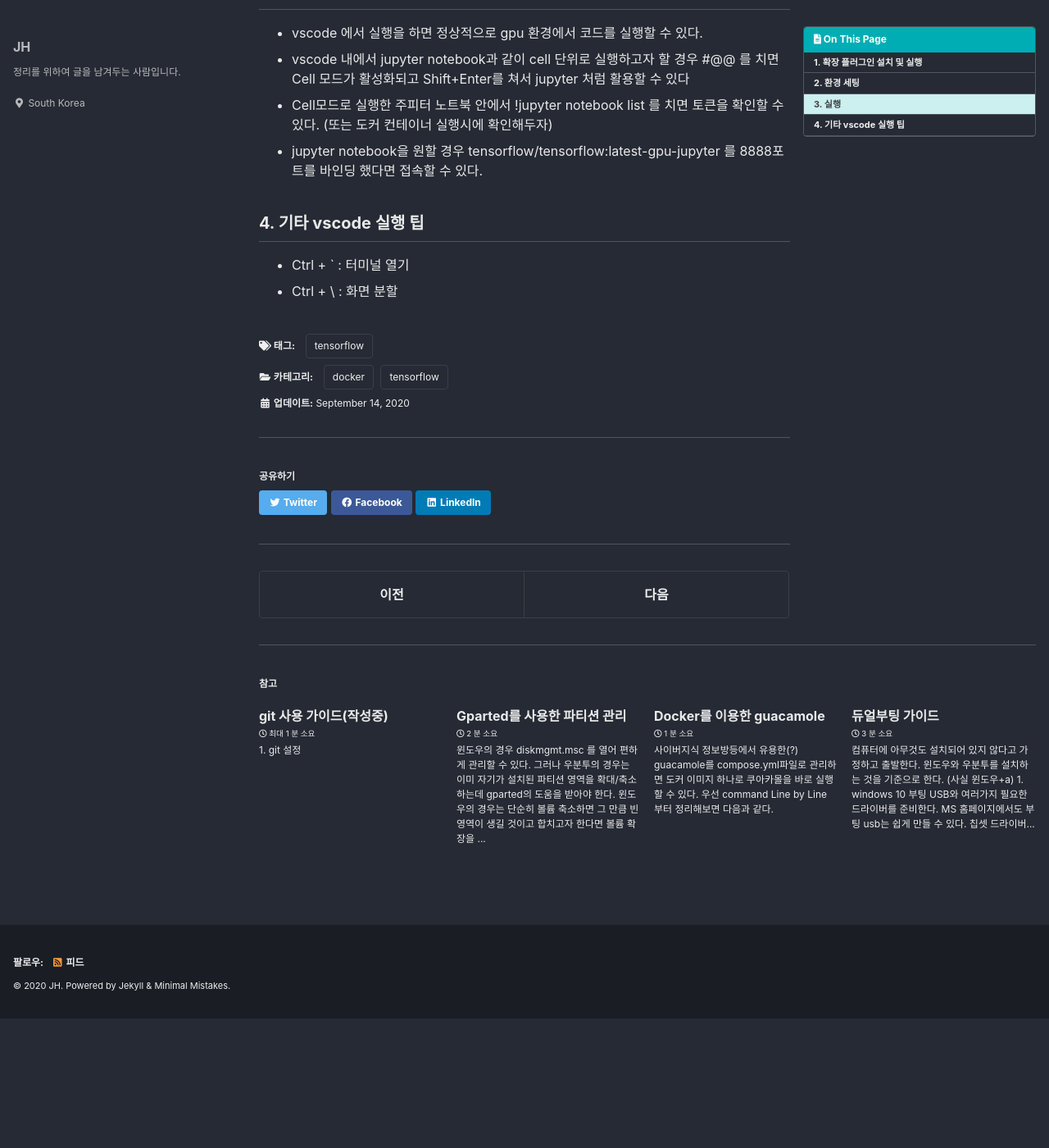
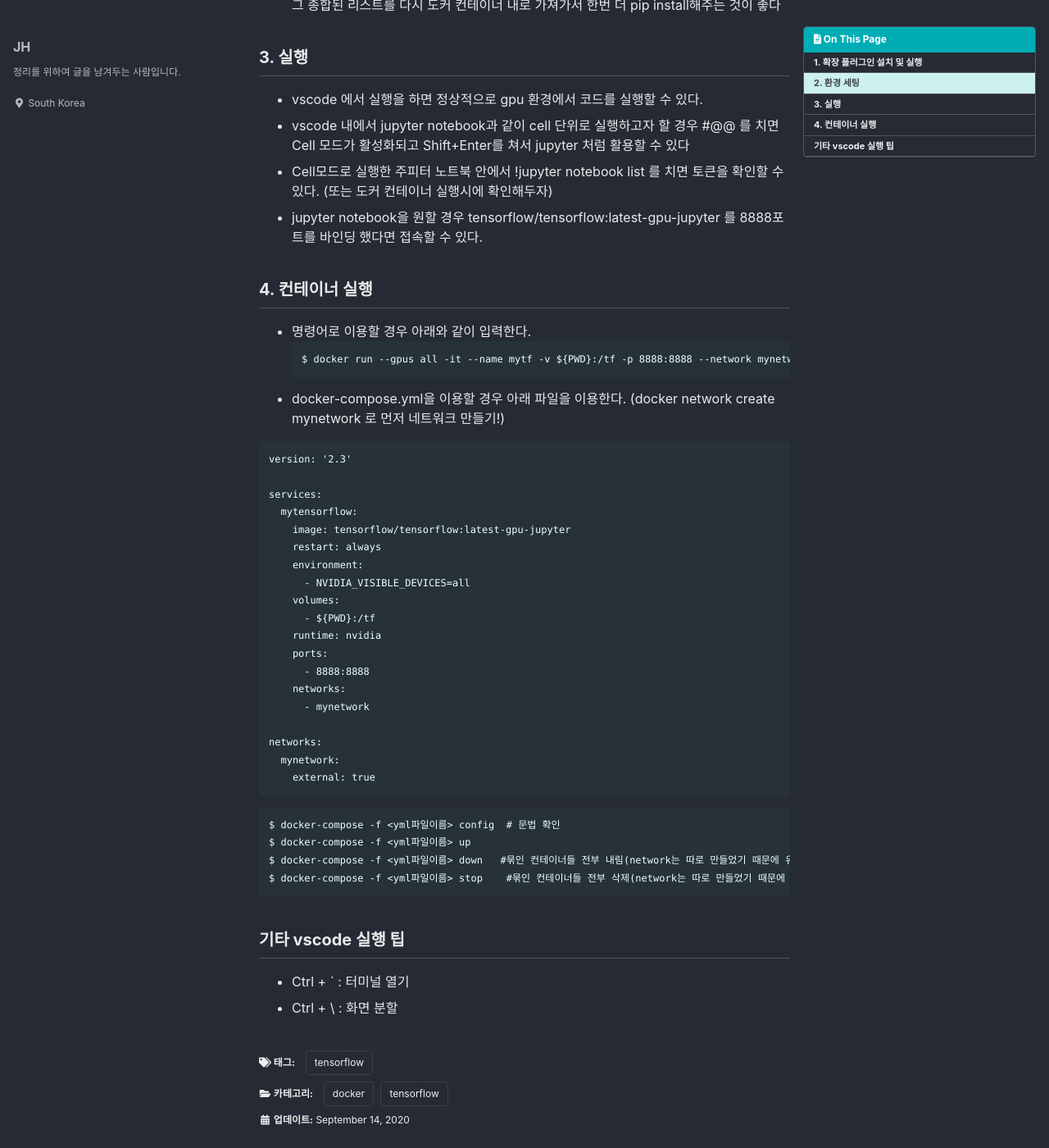
Before and after one commit to petil777/blog, a Jekyll site: the page built from _posts/IT/docker/2020-09-14-docker를 이용한 tensorflow.md, in a window 1280 px wide and 1400 px high, scrolled down 1220 px. Shown: the whole window at 82% size. Built offline with Jekyll 4.4.1, drawn with Linux system fonts in a browser that asks for light colours; cached includes are drawn as plain includes; before the commit the page ends 2462 px from its top, so only the background shows below that; some of the changed text lies outside the part shown.

Commit message:
Fix some posts

````diff
--- a/_posts/IT/docker/2020-09-14-docker를 이용한 tensorflow.md
+++ b/_posts/IT/docker/2020-09-14-docker를 이용한 tensorflow.md
@@ -25,6 +25,7 @@ tags:
 - 따라서 바깥에 구성해둔 가상환경과 동일한 환경을 구축하기 위해선 컨테이너 내에서 다시 pip install을 해줄 필요가 있다. (컨테이너 자체가 격리 환경이므로 이 안에서 다시 가상환경을 만드는 것은 무의미하다)
 - 로컬에서 가상환경 activate후에 pip freeze > requirements.txt로 모듈 및 그 버전 리스트를 저장하고 컨테이너 내에서 그 파일을 이용해 pip install -r requirements.txt를 진행한다.
 - __이때, 컨테이너 자체가 가진 <u>모듈 버전 중 중요한 것들(특히 tensorflow-gpu)은 미리 파악하여 requirements.txt에서 제외한 후 </u>install을 진행해야 한다. ( gpu 모듈은 그에 맞게 cuda, cudnn이 컨테이너내에 이미 구성되 있기 때문에 이를 바꾸는 것은 오동작을 불러일으킬 수 있다)__
+- 추천하는 바로는 먼저 도커 컨테이너 내에 설치된 pip모듈 리스트를 로컬로 가져와 설치하고 그 종합된 리스트를 다시 도커 컨테이너 내로 가져가서 한번 더 pip install해주는 것이 좋다
 
 
 ## 3. 실행
@@ -34,6 +35,41 @@ tags:
 - jupyter notebook을 원할 경우 tensorflow/tensorflow:latest-gpu-jupyter 를 8888포트를 바인딩 했다면 접속할 수 있다.
 
 
-## 4. 기타 vscode 실행 팁
+## 4. 컨테이너 실행
+- 명령어로 이용할 경우 아래와 같이 입력한다.
+```
+$ docker run --gpus all -it --name mytf -v ${PWD}:/tf -p 8888:8888 --network mynetwork tensorflow/tensorflow:latest-gpu-jupyter
+```
+- docker-compose.yml을 이용할 경우 아래 파일을 이용한다. (docker network create mynetwork 로 먼저 네트워크 만들기!)
+
+```
+version: '2.3'
+
+services:
+  mytensorflow:
+    image: tensorflow/tensorflow:latest-gpu-jupyter
+    restart: always
+    environment:
+      - NVIDIA_VISIBLE_DEVICES=all
+    volumes:
+      - ${PWD}:/tf
+    runtime: nvidia
+    ports:
+      - 8888:8888
+    networks:
+      - mynetwork
+
+networks:
+  mynetwork:
+    external: true
+```
+
+```
+$ docker-compose -f <yml파일이름> config  # 문법 확인
+$ docker-compose -f <yml파일이름> up
+$ docker-compose -f <yml파일이름> down   #묶인 컨테이너들 전부 내림(network는 따로 만들었기 때문에 유지됨)
+$ docker-compose -f <yml파일이름> stop    #묶인 컨테이너들 전부 삭제(network는 따로 만들었기 때문에 유지됨)
+```
+## 기타 vscode 실행 팁
 - Ctrl + \`  : 터미널 열기
 - Ctrl + \\ : 화면 분할
````
Also changed, not shown: other parts of _posts/IT/docker/2020-09-14-docker를 이용한 tensorflow.md (+1 -1 lines), _posts/IT/docker/2020-08-20-도커 설치 및 기본 사용 가이드.md (+10 -4 lines), _posts/IT/docker/2020-08-24-jekyll blog를 위한 docker.md (+2 -2 lines).
